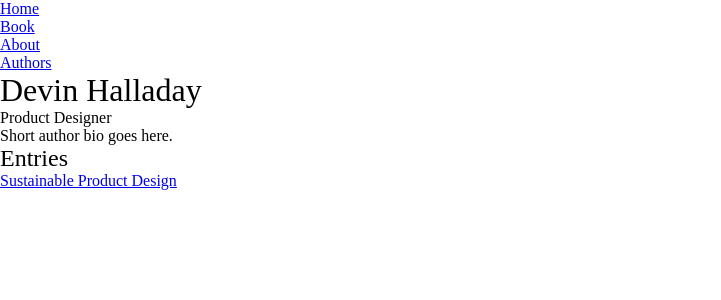
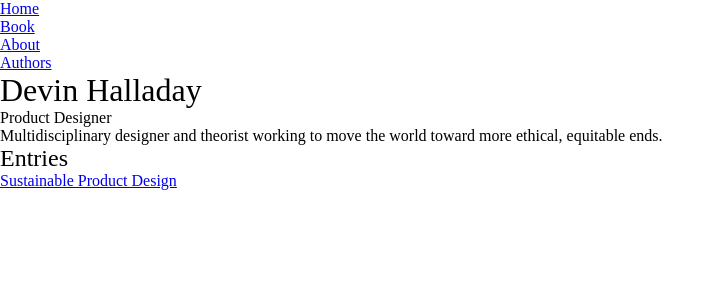
Before and after one commit to gd314-sgd/publication, a Jekyll site: the page built from _authors/devin.md, in a window 1280 px wide. Shown: the top 300 px of the page, without its empty margins (0-721 px from the left). Built offline with Jekyll 4.4.1, drawn with Linux system fonts in a browser that asks for light colours.

```diff
--- a/_authors/devin.md
+++ b/_authors/devin.md
@@ -3,4 +3,4 @@ short_name: devin
 name: Devin Halladay
 specialization: Product Designer
 ---
-Short author bio goes here.
+Multidisciplinary designer and theorist working to move the world toward more ethical, equitable ends.
--- a/_layouts/default.html
+++ b/_layouts/default.html
@@ -3,10 +3,10 @@
   <head>
     {% include meta.html %}
   </head>
-  <body>
+  <body {% if page.class %}{{ page.class }}{% endif %}>
     {% include navigation.html %}
 
-    <main>
+    <main id="content">
       {{ content }}
     </main>
 
@@ -22,5 +22,11 @@
         <script type="text/javascript" src={{ script }}></script>
       {% endfor %}
     {% endif %}
+
+    {% if page.layout == 'print' %}
+      <script>
+        Bindery.makeBook({ content: '#content' });
+      </script>
+    {% endif %}
   </body>
 </html>
--- a/_layouts/print.html
+++ b/_layouts/print.html
@@ -1,3 +1,4 @@
 ---
 layout: default
 ---
+{{ content }}
--- a/assets/css/style.scss
+++ b/assets/css/style.scss
@@ -2,3 +2,11 @@
 ---
 
 @import 'reset';
+
+._book ._page-break {
+	display: block;
+	/*outline: 1px solid red;*/
+	break-after: region;
+	/* margin-bottom: 6in; */
+	opacity: 0.1;
+}
```
Also changed, not shown: assets/js/book.js (added, +117 -0 lines), book.html (+82 -0 lines).
